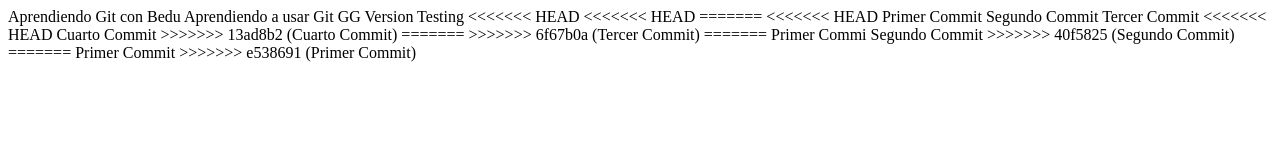
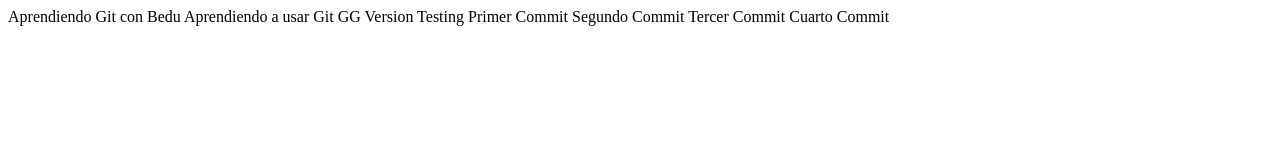
Before and after one commit to RayuGITHUB/Modulo-Git, a plain HTML site: page index.html in a window 1280 px wide. Drawn offline with Linux system fonts and the light colour scheme.

Commit message:
last fix

```diff
--- a/index.html
+++ b/index.html
@@ -5,33 +5,18 @@
 </head>
 <body>
 	Aprendiendo Git con Bedu
+
 	Aprendiendo a usar Git GG
 
 	Version Testing
-<<<<<<< HEAD
-<<<<<<< HEAD
-=======
 
-<<<<<<< HEAD
 	Primer Commit
 
 	Segundo Commit
 
 	Tercer Commit
 
-<<<<<<< HEAD
 	Cuarto Commit
->>>>>>> 13ad8b2 (Cuarto Commit)
-=======
->>>>>>> 6f67b0a (Tercer Commit)
-=======
-	Primer Commi
 
-	Segundo Commit
->>>>>>> 40f5825 (Segundo Commit)
-=======
-
-	Primer Commit
->>>>>>> e538691 (Primer Commit)
 </body>
 </html>
```
